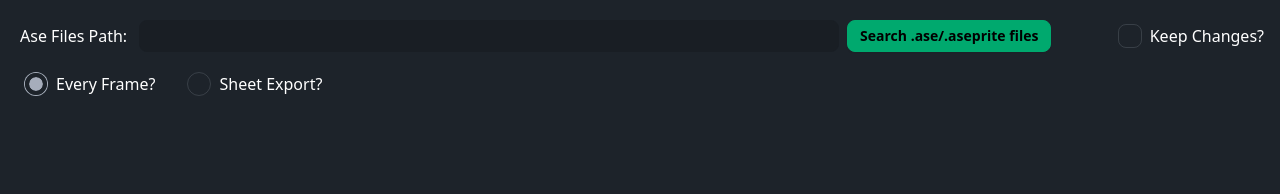
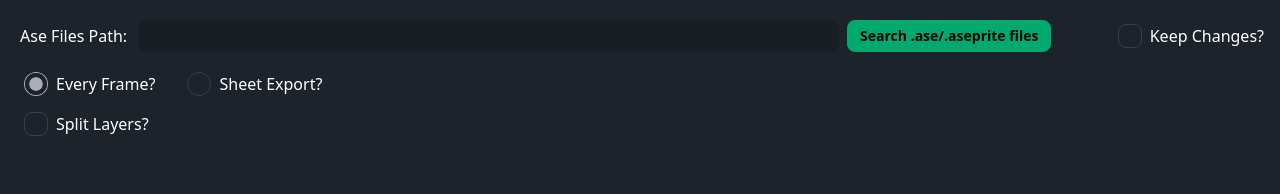
Before and after one commit to WeylonSantana/Aseprite-Multiple-Export, a React (Vite) app: page / in a window 1280 px wide. Shown: the top 194 px of the page. Built offline with nearby package versions, Linux system fonts and the light colour scheme.

Commit message:
added split layers option

```diff
--- a/src/App.tsx
+++ b/src/App.tsx
@@ -15,6 +15,7 @@ interface AppState {
     sheetType: SheetTypes;
     sheetColumns?: number;
     sheetRows?: number;
+    splitLayers?: boolean;
   };
 
   // Local State
@@ -220,7 +221,7 @@ export default class App extends Component<any, AppState> {
 
   async exportFile(index: number) {
     const { fileListPath, selectedFiles, selectedLayers, exportType, scale, options } = this.state;
-    const { exportJson, sheetType, sheetColumns, sheetRows } = options;
+    const { exportJson, sheetType, sheetColumns, sheetRows, splitLayers } = options;
     if (!selectedFiles?.length) return;
 
     const file = selectedFiles[index];
@@ -248,9 +249,11 @@ export default class App extends Component<any, AppState> {
       if (sheetType === SheetTypes.Rows && sheetColumns) args.push('--sheet-columns', sheetColumns.toString());
 
       if (exportJson) args.push('--data', `${outputName.replace('.png', '.json')}`, '--format', 'json-array', '--list-layers', '--list-tags');
-      args.push('--scale', `${scale}`);
     }
 
+    // both options (save as and sheet)
+    if (splitLayers) args.splice(1, 0, '--split-layers');
+    args.push('--scale', `${scale}`);
     console.log('Exporting with args:', args.join(' '));
 
     try {
@@ -285,7 +288,7 @@ export default class App extends Component<any, AppState> {
     const { keepConfig, fileListPath, fileList, layerList, exportType, options } = this.state;
     const { selectedFiles, selectedLayers } = this.state;
     const { exportLoading, layersLoading } = this.state;
-    const { exportJson, sheetType } = options;
+    const { exportJson, sheetType, splitLayers } = options;
 
     return (
       <div className='overflow-hidden'>
@@ -296,6 +299,7 @@ export default class App extends Component<any, AppState> {
           </div>
         )}
 
+        {/* Keep Config Checkbox */}
         <div className='absolute top-0 flex items-center gap-2 mt-6 ml-4 right-4'>
           <input id='keep-config' type='checkbox' className='checkbox' checked={keepConfig} onChange={() => this.updateConfig('keepConfig', !keepConfig)} />
           <label htmlFor='keep-config'>Keep Changes?</label>
@@ -410,6 +414,7 @@ export default class App extends Component<any, AppState> {
 
         {/* Export Options */}
         <div className='flex justify-start'>
+          {/* Every Frame */}
           <div className='flex items-center justify-center gap-2 p-2 mt-2 ml-4'>
             <input
               id='every-frame'
@@ -423,6 +428,7 @@ export default class App extends Component<any, AppState> {
             <label htmlFor='every-frame'>Every Frame?</label>
           </div>
 
+          {/* Sheet Export */}
           <div className='flex items-center justify-center gap-2 p-2 mt-2 ml-4'>
             <input
               id='every-frame'
@@ -437,20 +443,36 @@ export default class App extends Component<any, AppState> {
           </div>
         </div>
 
-        {/* Export Options */}
-        {exportType === ExportTypes.SheetExport && (
+        {/* Sheet Export Options */}
         <div className='flex items-center gap-2 ml-4 p-2'>
+          {/* BOTH Options (save as and sheet) */}
+          {/* Split Layers */}
           <div className='flex items-center gap-2'>
             <input
               id='export-json'
               type='checkbox'
               className='checkbox'
-                checked={exportJson}
+              checked={splitLayers ?? false}
+              onChange={() => this.updateConfig('options', { ...options, splitLayers: !splitLayers })}
+            />
+            <label htmlFor='export-json'>Split Layers?</label>
+          </div>
+
+          {exportType === ExportTypes.SheetExport && (
+            <>
+              {/* Export JSON */}
+              <div className='flex items-center gap-2'>
+                <input
+                  id='export-json'
+                  type='checkbox'
+                  className='checkbox'
+                  checked={exportJson ?? false}
                   onChange={() => this.updateConfig('options', { ...options, exportJson: !exportJson })}
                 />
                 <label htmlFor='export-json'>Export JSON?</label>
               </div>
 
+              {/* Sheet Type */}
               <div className='flex items-center justify-center gap-2'>
                 <label htmlFor='sheet-type' className='label text-nowrap'>
                   Sheet Type:
@@ -469,6 +491,7 @@ export default class App extends Component<any, AppState> {
                 </select>
               </div>
 
+              {/* Sheet Column */}
               {sheetType === SheetTypes.Columns && (
                 <div className='flex items-center gap-2'>
                   <label htmlFor='sheet-type' className='label text-nowrap'>
@@ -484,6 +507,7 @@ export default class App extends Component<any, AppState> {
                 </div>
               )}
 
+              {/* Sheet Rows */}
               {sheetType === SheetTypes.Rows && (
                 <div className='flex items-center gap-2'>
                   <label htmlFor='sheet-type' className='label text-nowrap'>
@@ -498,9 +522,11 @@ export default class App extends Component<any, AppState> {
                   />
                 </div>
               )}
+            </>
+          )}
         </div>
-        )}
 
+        {/* Scale */}
         <div className='flex items-center justify-center absolute bottom-4 right-24 gap-2'>
           <label htmlFor='scale'>Scale:</label>
           <input
```
Lines whose indentation alone changed are shown as unchanged.
